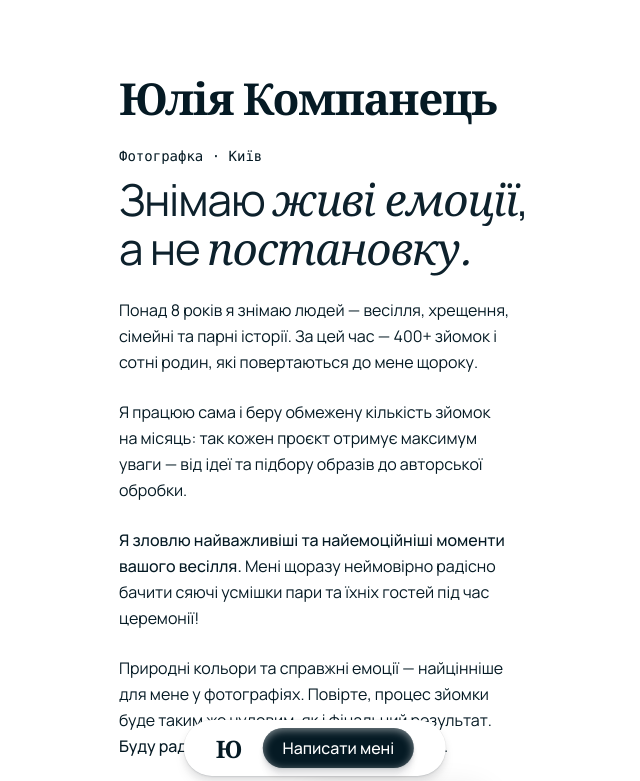
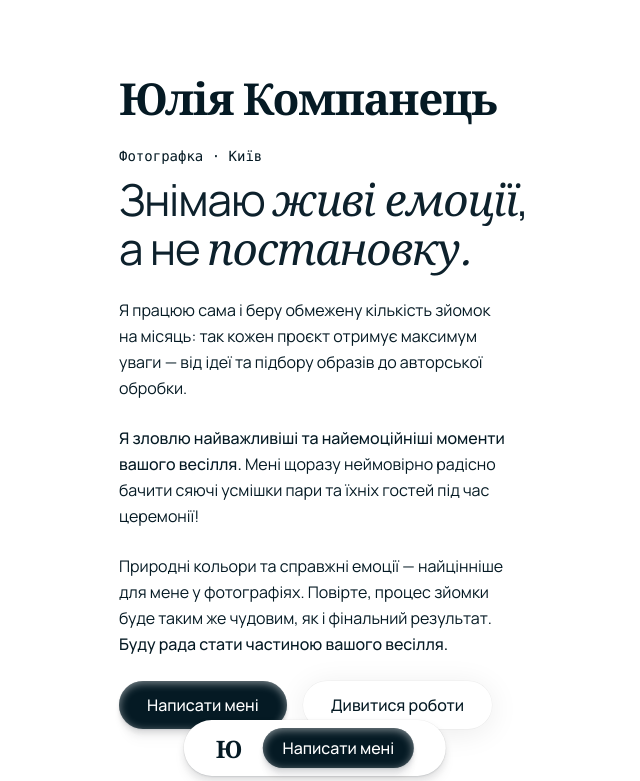
Before and after one commit to Neki4/Julia_website_white, a React (Vite) app: page / in a window 1280 px wide. Shown: the top 781 px of the page, without its empty margins (325-965 px from the left). Built offline with nearby package versions, Linux system fonts and the light colour scheme; a web font is replaced by a local one.

Commit message:
Drop experience paragraph from hero intro
Co-Authored-By: Claude Fable 5 <noreply@anthropic.com>

```diff
--- a/src/App.tsx
+++ b/src/App.tsx
@@ -43,11 +43,6 @@ function Hero() {
         className={`flex flex-col gap-6 text-sm md:text-base text-[#051A24] leading-relaxed mt-5 md:mt-6 ${anim}`}
         style={{ animationDelay: '0.4s' }}
       >
-        <p>
-          Понад 8 років я знімаю людей — весілля, хрещення, сімейні та парні
-          історії. За цей час — 400+ зйомок і сотні родин, які повертаються до
-          мене щороку.
-        </p>
         <p>
           Я працюю сама і беру обмежену кількість зйомок на місяць: так кожен
           проєкт отримує максимум уваги — від ідеї та підбору образів до
```
